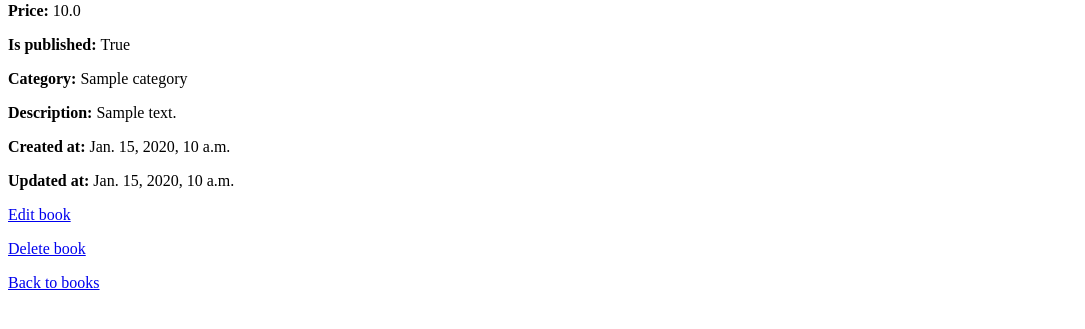
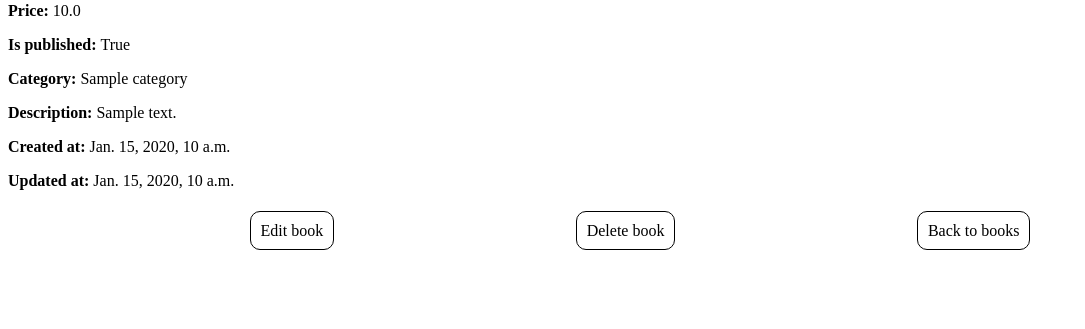
Before and after one commit to Marios-Koliouskas/proset-test-library, a Django app: page /books/1/ in a window 1280 px wide. Shown: the part 214-543 px from the top of the page, without its empty margins (0-1085 px from the left). Run offline with Django 4.2, Linux system fonts and the light colour scheme; tables that the repository leaves empty hold one stand-in row (values such as "Sample post").

Commit message:
More pretty and final

```diff
--- /dev/null
+++ b/project/core/static/core/details.css
@@ -0,0 +1,32 @@
+.edit-button,
+.delete-button,
+.back-button{
+    text-decoration: none;
+    color: black;
+    border: 1px solid black;
+    border-radius: 10px;
+    padding: 10px;
+}
+
+.buttons{
+    display: flex;
+    justify-content: space-evenly;
+}
+
+.edit-button:hover{
+    cursor: pointer;
+    background-color: brown;
+    color: white;
+}
+
+.delete-button:hover{
+    cursor: pointer;
+    background-color: black;
+    color: white;
+}
+
+.back-button:hover{
+    cursor: pointer;
+    background-color: blue;
+    color: white;
+}
--- a/project/core/static/core/home.css
+++ b/project/core/static/core/home.css
@@ -1,5 +1,6 @@
 body {
     margin: 0;
+    background-color: bisque;
 }
 
 .navbar {
--- a/project/core/templates/core/author_list.html
+++ b/project/core/templates/core/author_list.html
@@ -9,11 +9,15 @@
 {% endblock %}
 
 {% block content %}
+
+<div class="header">
     <h1>Authors</h1>
 
     <p>
         <a class="title" href="{% url 'author_create' %}">Create new author</a>
     </p>
+
+</div>
 
     <ul class="author-list">
 
--- a/project/core/templates/core/book_detail.html
+++ b/project/core/templates/core/book_detail.html
@@ -1,8 +1,12 @@
+{% load static %}
+
 <!DOCTYPE html>
 <html lang="en">
 <head>
     <meta charset="UTF-8">
     <meta name="viewport" content="width=device-width, initial-scale=1.0">
+
+    <link rel="stylesheet" href="{% static 'core\details.css' %}">
     <title>Book details</title>
 </head>
 <body>
@@ -20,16 +24,18 @@
     <p><strong>Updated at: </strong>{{book.updated_at}}</p>
 
 
+    <div class="buttons">
         <p>
-        <a href="{% url 'book_update' book.id%}">Edit book</a>
+            <a class="edit-button" href="{% url 'book_update' book.id%}">Edit book</a>
         </p>
 
         <p>
-        <a href="{% url 'book_delete' book.id%}">Delete book</a>
+            <a class="delete-button" href="{% url 'book_delete' book.id%}">Delete book</a>
         </p>
 
         <p>
-        <a href="{% url 'book_list' %}">Back to books</a>
+            <a class="back-button" href="{% url 'book_list' %}">Back to books</a>
         </p>
+    </div>
 </body>
 </html>
```
Also changed, not shown: project/core/static/core/lists.css (+17 -1 lines), project/core/static/core/lists1.css (+7 -1 lines), project/core/templates/core/author_detail.html (+8 -3 lines), project/core/templates/core/category_detail.html (+8 -6 lines). Lines whose indentation alone changed are shown as unchanged.
